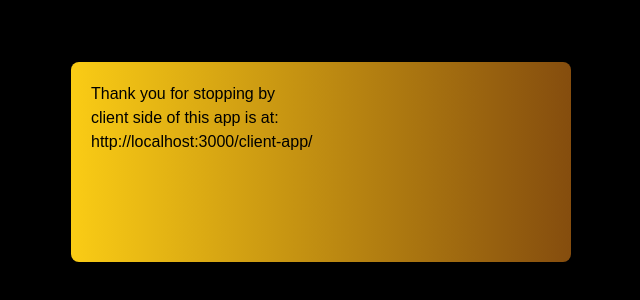
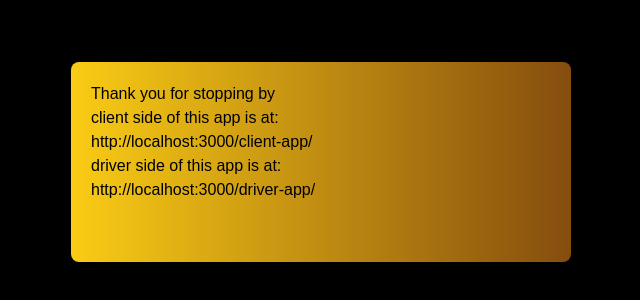
Before and after one commit to liamdoan/taxi-booking, a Next.js app: page / in a window 1280 px wide. Shown: the part 238-538 px from the top of the page, without its empty margins (319-959 px from the left). Built offline with nearby package versions, Linux system fonts and the light colour scheme.

Commit message:
update main page to notice 2 links

```diff
--- a/app/page.tsx
+++ b/app/page.tsx
@@ -7,6 +7,10 @@ export default function Home() {
                 <a  className='update-link' href="http://localhost:3000/client-app" target='_blank' rel="noopener noreferrer">
                 http://localhost:3000/client-app/
                 </a>
+                <p>driver side of this app is at:</p>
+                <a  className='update-link' href="http://localhost:3000/driver-app" target='_blank' rel="noopener noreferrer">
+                http://localhost:3000/driver-app/
+                </a>
             </div>
         </div>
     );
```
